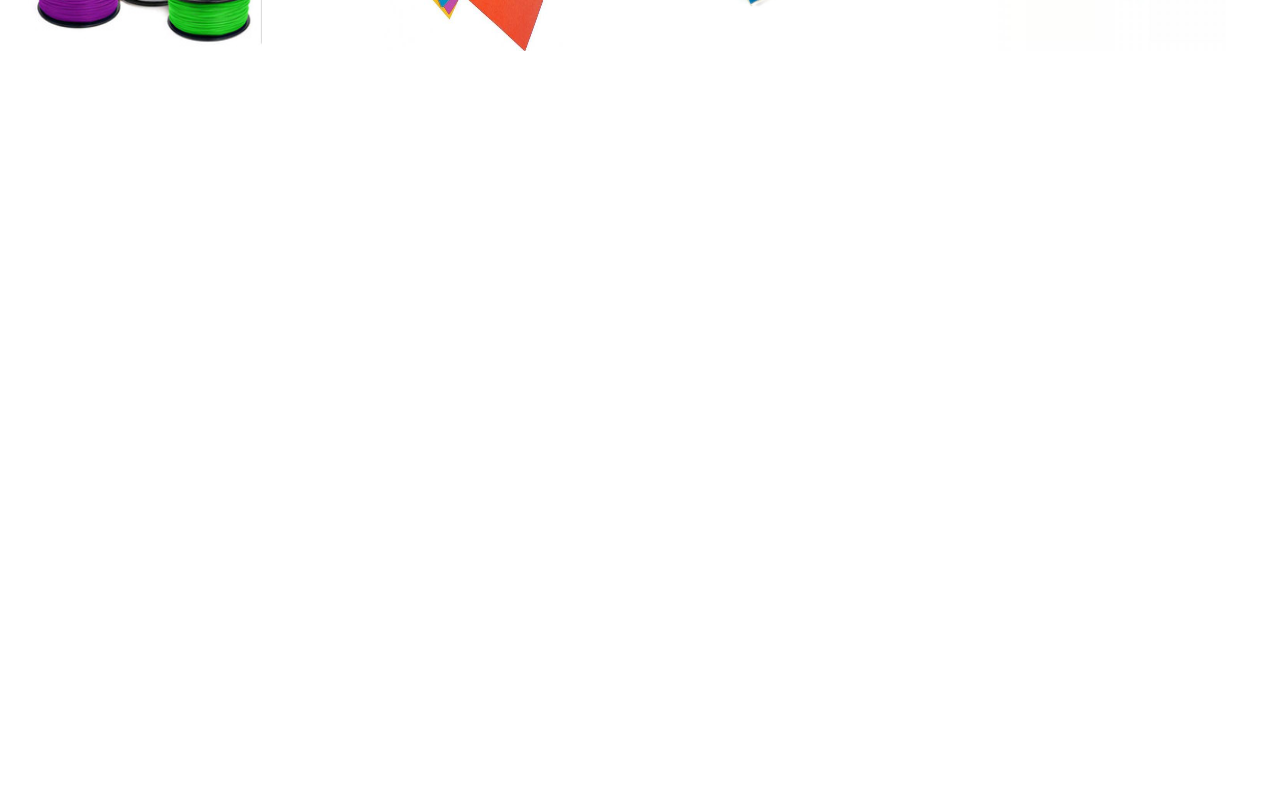
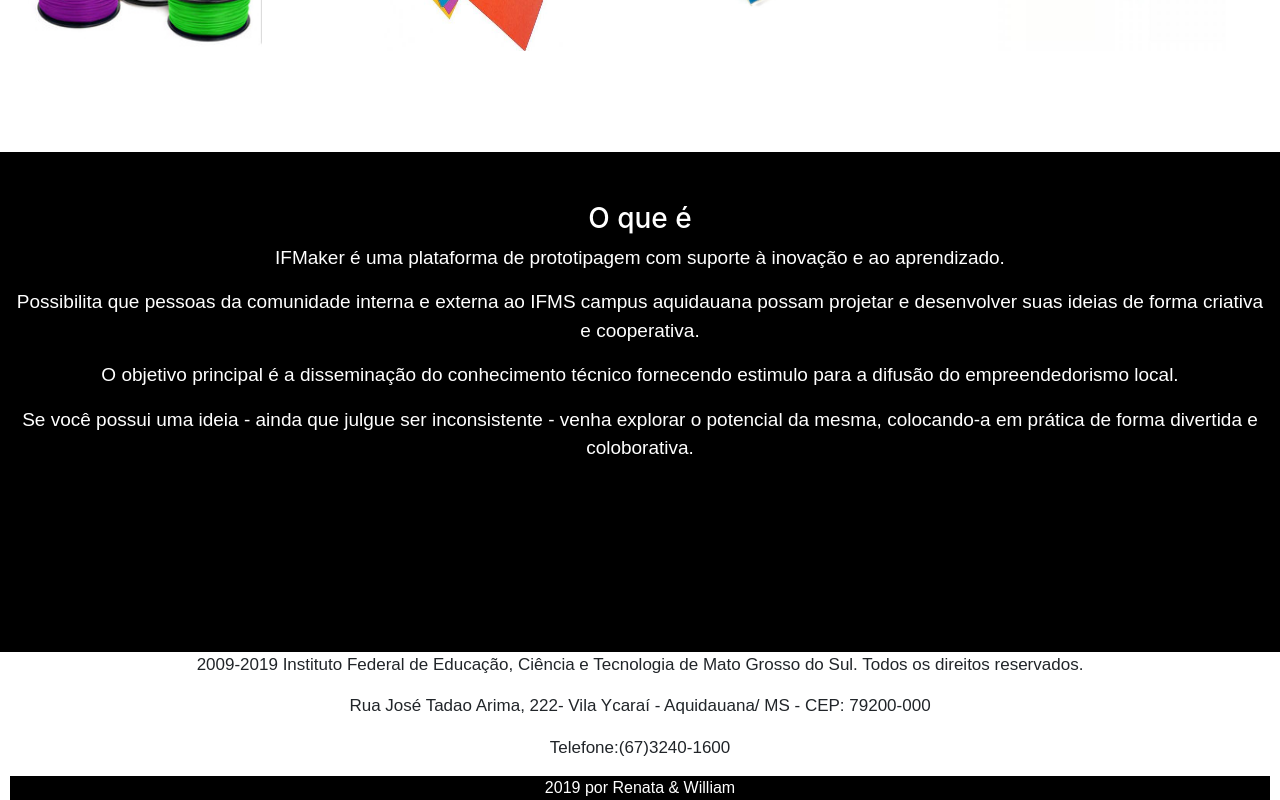
Before and after one commit to RENATATSI2019/ifmaker, a React (Create React App) app: page /inicio in a window 1280 px wide. Shown: the part 1743-2543 px from the top of the page. Before the commit the page ends 1895 px from the top, so only its background shows below. Built offline with nearby package versions, Linux system fonts and the light colour scheme.

Commit message:
aula 07/11

```diff
--- a/src/pages/Inicio.js
+++ b/src/pages/Inicio.js
@@ -122,7 +122,41 @@
 
             </div>
           </div>
+          <div className="row">
+          <div className="texto col-md-12">
+            <h3>O que é</h3>
+            <p>
+                IFMaker é uma plataforma de prototipagem com suporte à inovação e ao aprendizado.
+            </p>
+            <p>
+              Possibilita que pessoas da comunidade interna e externa ao IFMS campus aquidauana
+              possam projetar e desenvolver suas ideias de forma criativa e cooperativa.
+            </p>
 
+            <p>
+               O objetivo principal é a disseminação do conhecimento técnico fornecendo estimulo
+               para a difusão do empreendedorismo local.
+            </p>
+
+            <p>
+               Se você possui uma ideia - ainda que julgue ser inconsistente - venha explorar o potencial da mesma,
+               colocando-a em prática de forma divertida e coloborativa.
+            </p>
+
+          </div>
+          </div>
+          <div className="rodaPe">
+            <div className="local">
+              <p>2009-2019 Instituto Federal de Educação, Ciência e Tecnologia de
+                Mato Grosso do Sul. Todos os direitos reservados.
+              </p>
+              <p>Rua José Tadao Arima, 222- Vila Ycaraí - Aquidauana/ MS - CEP: 79200-000</p>
+              <p>Telefone:(67)3240-1600</p>
+            </div>
+            <div className="autores">
+              <span>2019 por Renata & William</span>
+            </div>
+          </div>
         </div>
       </BrowserRouter>
     );
--- a/src/pages/inicio.css
+++ b/src/pages/inicio.css
@@ -68,3 +68,30 @@
       height: 90%;
       margin-left: 6%;
 }
+.texto{
+  height: 500px;
+  background-color: black;
+  color: white;
+  text-align:center;
+}
+.texto p{
+    font-size: 19px;
+    font-family: Arial;
+}
+.texto h3{
+    padding-top: 4%;
+}
+
+.rodaPe{
+  font-family: Arial, Helvetica, sans-serif;
+  text-align: center;
+}
+.local p{
+  font-size: 17px;
+}
+.autores{
+    background-color: black;
+}
+.autores span{
+    color: white;
+}
```
